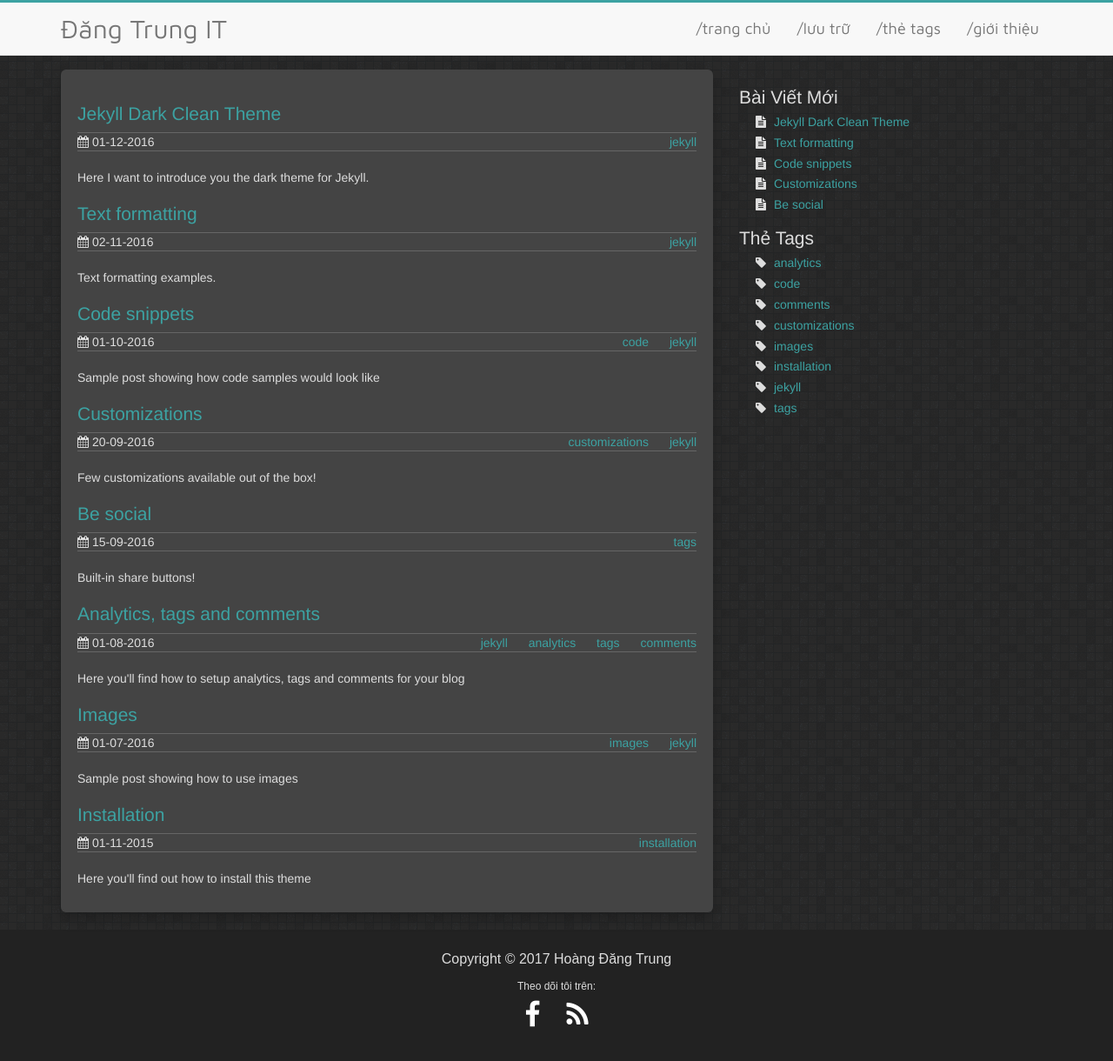
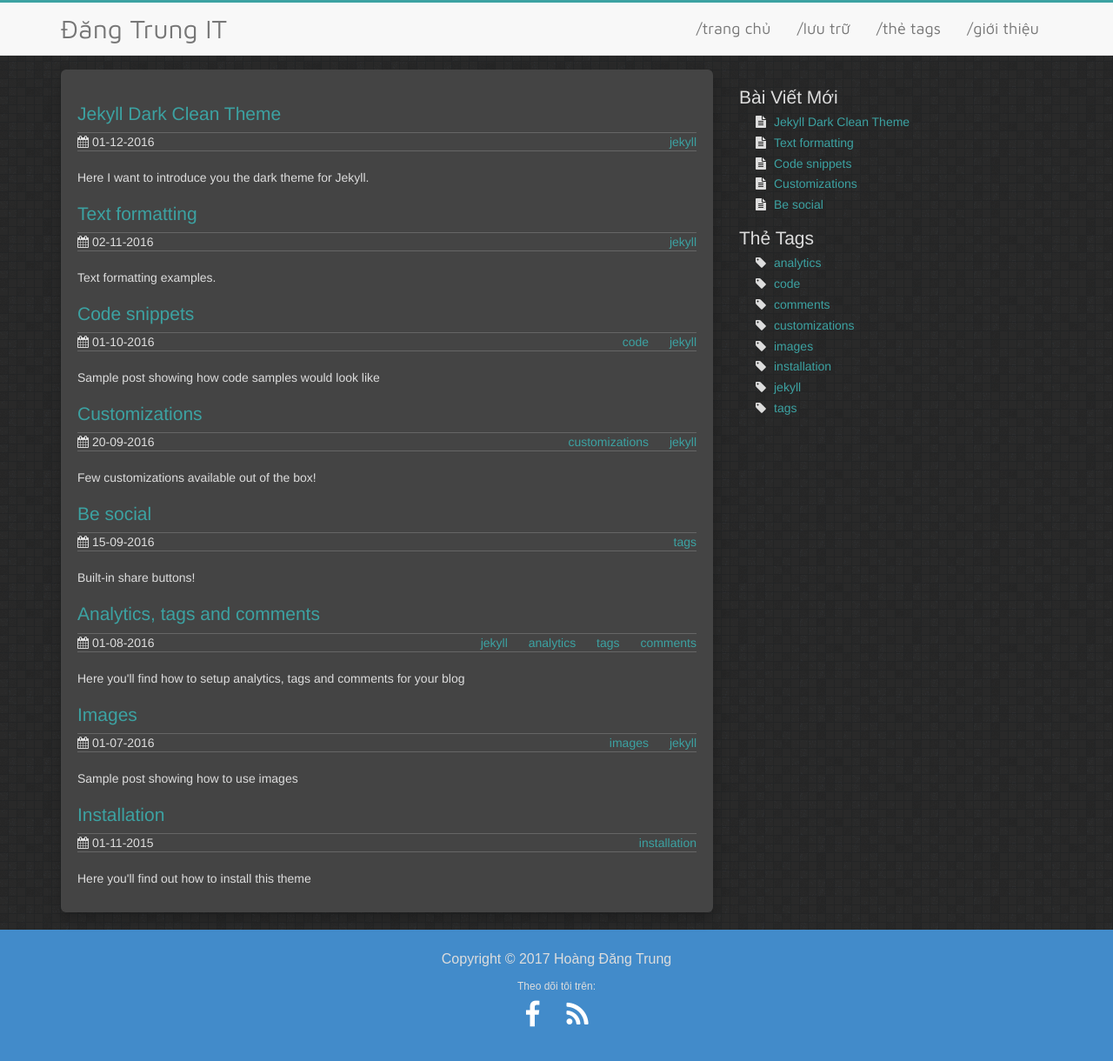
Before and after one commit to hoangdangtrungvn/hoangdangtrungvn.github.io, a Jekyll site: the page built from index.html, in a window 1280 px wide and 1228 px high. Shown: the top 1220 px of the window at 87% size. Built offline with Jekyll 4.4.1, drawn with Linux system fonts in a browser that asks for light colours; the list of posts is cut into pages by our own code.

Commit message:
update css

```diff
--- a/css/theme.css
+++ b/css/theme.css
@@ -106,7 +106,7 @@ nav.shrink .navbar-toggle { padding: 4px 5px; margin: 8px 15px 8px 0; }
   .footer-distributed .footer { text-align: center; }
   .footer-distributed .footer { float: none; margin: 0 auto 20px; }
   .footer-distributed .footer { line-height: 1.8; } }
-  .footer-distributed { background-color: #222; font: normal 16px sans-serif; padding: 20px 25px; text-align: center; width: 100%; }
+  .footer-distributed { background-color: #428bca; font: normal 16px sans-serif; padding: 20px 25px; text-align: center; width: 100%; }
 
 .center-image { margin: 0 auto; display: block; }
 
```
